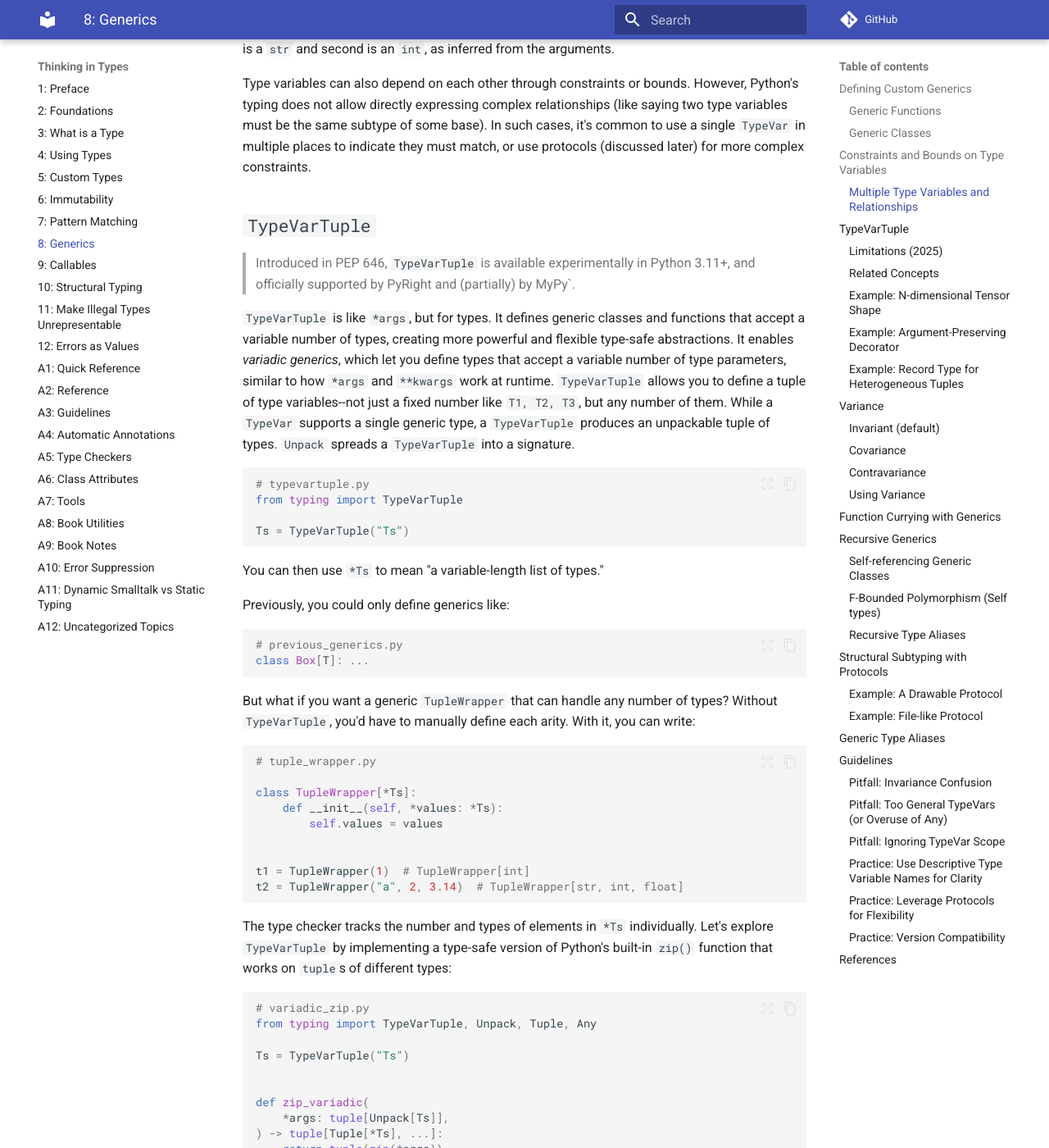
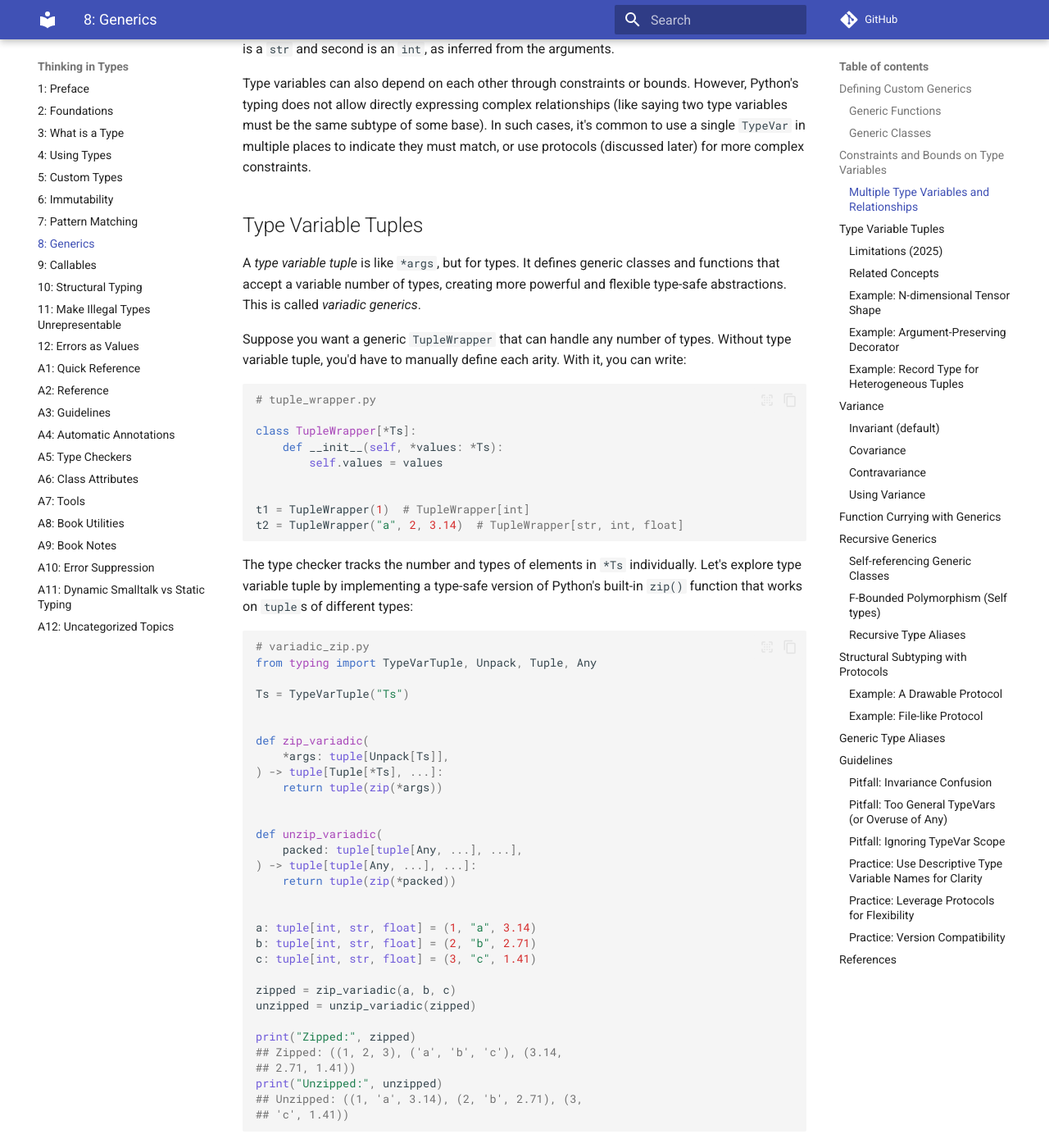
Before and after one commit to ThinkingInTypes/ThinkingInTypes.github.io, an MkDocs documentation site: the page built from Chapters/C08_Generics.md, in a window 1280 px wide and 1400 px high, scrolled down 4615 px. Shown: the whole window at 82% size. Built offline with MkDocs 1.6.1 and Material for MkDocs 9.7.7, drawn with Linux system fonts in a browser that asks for light colours; comment, search, counter and statistics services are not loaded; some of the changed text lies outside the part shown.

Commit message:
Update C08_Generics.md

````diff
--- a/Chapters/C08_Generics.md
+++ b/Chapters/C08_Generics.md
@@ -230,39 +230,15 @@ However, Python's typing does not allow directly expressing complex relationship
 be the same subtype of some base).
 In such cases, it's common to use a single `TypeVar` in multiple places to indicate they must match, or use protocols (discussed later) for more complex constraints.
 
-## `TypeVarTuple`
+## Type Variable Tuples
 
-> Introduced in PEP 646, `TypeVarTuple` is available experimentally in Python 3.11+, and officially supported by PyRight
-> and (partially) by MyPy`.
+A _type variable tuple_ is like `*args`, but for types.
+It defines generic classes and functions that accept a variable number of types,
+creating more powerful and flexible type-safe abstractions.
+This is called _variadic generics_.
 
-`TypeVarTuple` is like `*args`, but for types.
-It defines generic classes and functions that accept a variable number of types, creating more powerful and
-flexible type-safe abstractions.
-It enables _variadic generics_, which let you define types that accept a variable number of type parameters,
-similar to how `*args` and `**kwargs` work at runtime.
-`TypeVarTuple` allows you to define a tuple of type variables--not just a fixed number like `T1, T2, T3`, but any number
-of them.
-While a `TypeVar` supports a single generic type, a `TypeVarTuple` produces an unpackable tuple of types.
-`Unpack` spreads a `TypeVarTuple` into a signature.
-
-```python
-# typevartuple.py
-from typing import TypeVarTuple
-
-Ts = TypeVarTuple("Ts")
-```
-
-You can then use `*Ts` to mean "a variable-length list of types."
-
-Previously, you could only define generics like:
-
-```python
-# previous_generics.py
-class Box[T]: ...
-```
-
-But what if you want a generic `TupleWrapper` that can handle any number of types?
-Without `TypeVarTuple`, you'd have to manually define each arity.
+Suppose you want a generic `TupleWrapper` that can handle any number of types.
+Without type variable tuple, you'd have to manually define each arity.
 With it, you can write:
 
 ```python
@@ -278,7 +254,7 @@ t2 = TupleWrapper("a", 2, 3.14)  # TupleWrapper[str, int, float]
 ```
 
 The type checker tracks the number and types of elements in `*Ts` individually.
-Let's explore `TypeVarTuple` by implementing a type-safe version of Python's built-in `zip()` function that works on
+Let's explore type variable tuple by implementing a type-safe version of Python's built-in `zip()` function that works on
 `tuple`s of different types:
 
 ```python
@@ -324,23 +300,22 @@ The `zip_variadic` signature says:
 ### Limitations (2025)
 
 - Requires Python 3.11+ and a type checker that supports it (PyRight does well, mypy still partial)
-- Can't yet mix `TypeVar` and `TypeVarTuple` freely in all places
+- Can't yet mix `TypeVar` and type variable tuple freely in all places
 - Still not supported in some older tools or linters
 
 ### Related Concepts
 
-| Feature        | Purpose                                  |
-|----------------|------------------------------------------|
-| `TypeVar`      | A single generic type                    |
-| `ParamSpec`    | A tuple of parameter types for callables |
-| `TypeVarTuple` | A tuple of arbitrary generic types       |
-| `Unpack`       | Used with `TypeVarTuple` to unpack them  |
+| Feature             | Purpose                                  |
+|---------------------|------------------------------------------|
+| `TypeVar`           | A single generic type                    |
+| `ParamSpec`         | A tuple of parameter types for callables |
+| type variable tuple | A tuple of arbitrary generic types       |
 
 ### Example: N-dimensional Tensor Shape
 
 Suppose you're building a generic `Tensor` type that carries its shape as part of its type.
 For example, `Tensor[float, 3, 3]` for a 3×3 matrix, or `Tensor[float, 2, 2, 2]` for a 3D cube.
-With `TypeVarTuple`, we can capture the variable number of dimension sizes.
+With type variable tuple, we can capture the variable number of dimension sizes.
 
 ```python
 # n_dimensional_tensor.py
@@ -415,45 +390,34 @@ print(add(2, 3))
 
 - Arguments are preserved exactly
 
-This isn't strictly `TypeVarTuple`, but it complements it:
+This isn't strictly a type variable tuple, but it complements it:
 
-- TypeVarTuple handles variadic type lists
+- type variable tuple handles variadic type lists
 - ParamSpec handles variadic function arguments
 
 ### Example: Record Type for Heterogeneous Tuples
 
-Let’s say you want a type-safe Record that stores a fixed tuple of fields,
+Let’s say you want a type-safe `Record` that stores a fixed tuple of fields,
 where each field can be a different type (like a database row or spreadsheet line):
 
 ```python
 # heterogeneous_record.py
-from typing import TypeVarTuple, Generic, Unpack
+from dataclasses import dataclass
 
-Fields = TypeVarTuple("Fields")
-
-
-class Record(Generic[*Fields]):
-    def __init__(self, *fields: *Fields):
-        self.fields = fields
+@dataclass
+class Record[*Fields]:
+    fields: tuple[*Fields]
 
     def __repr__(self) -> str:
-        return f"Record(fields={self.fields})"
+        return f"{self.__class__.__name__}(fields={self.fields})"
 
-    def to_tuple(self) -> tuple[*Fields]:
-        return self.fields
-
-
-r1 = Record(1, "Alice", 3.14)  # Record[int, str, float]
-r2 = Record(True, None)  # Record[bool, NoneType]
-
-print(r1.to_tuple())
-## (1, 'Alice', 3.14)
-print(r2.to_tuple())
-## (True, None)
+print(Record((1, "Alice", 3.14)))
+## Record(fields=(1, 'Alice', 3.14))
+print(Record((True, None)))
+## Record(fields=(True, None))
 ```
 
-- The type checker knows r1 has shape tuple[int, str, float]
-- Each Record preserves the exact type signature of its fields
+Each `Record` preserves the exact type signature of its fields.
 
 ## Variance
 
````
